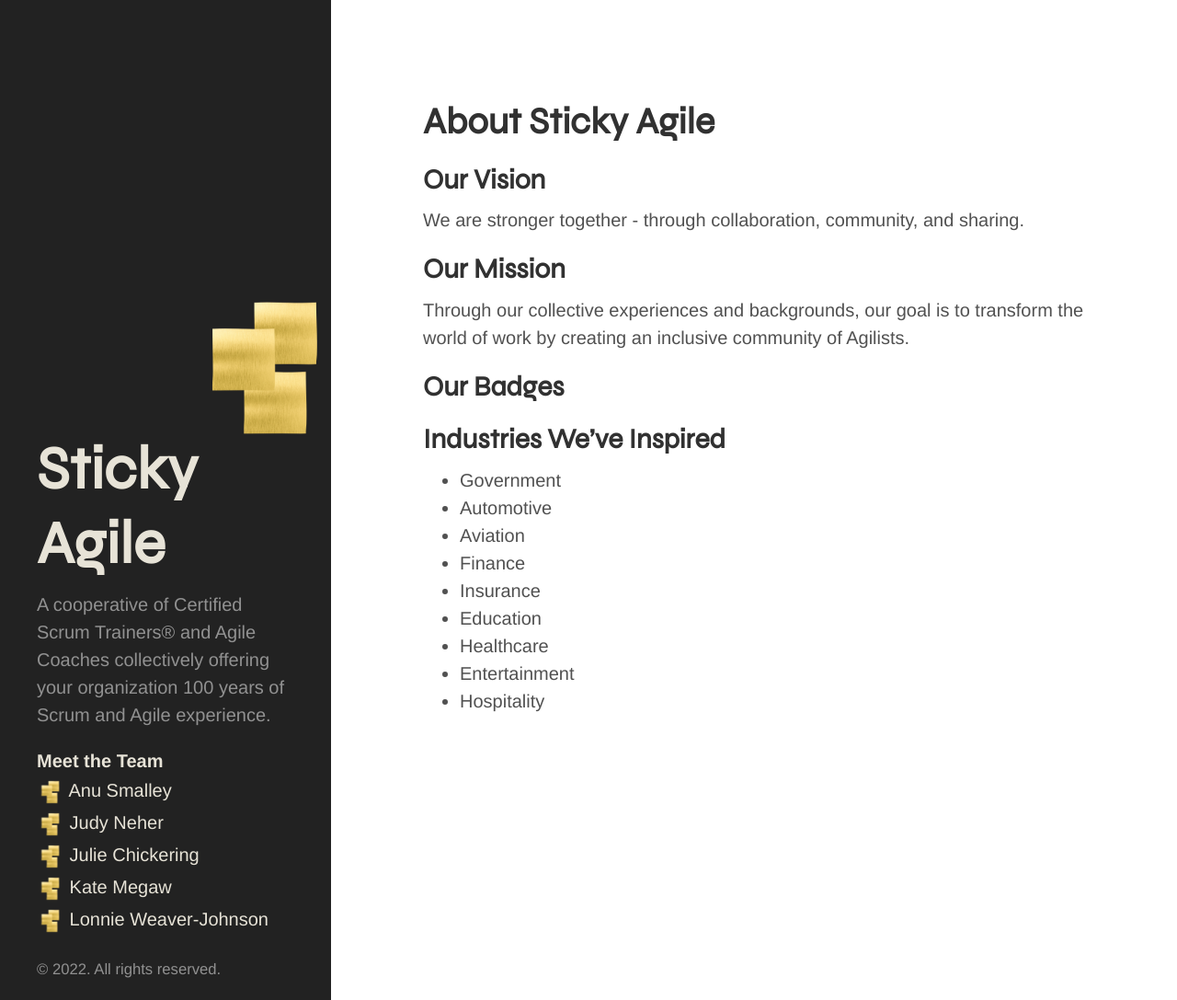
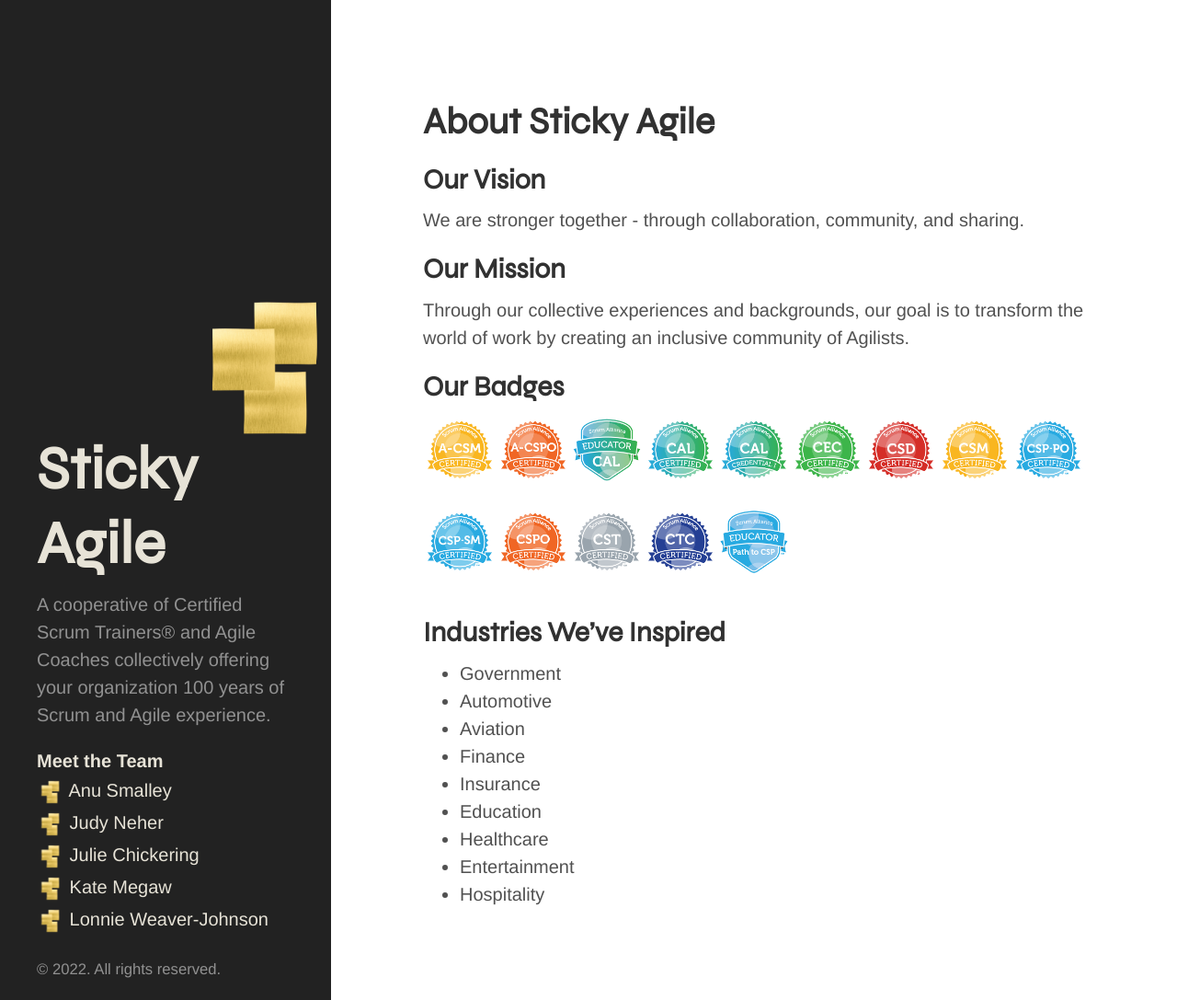
Before and after one commit to Sticky-Agile/Sticky-Agile.github.io, a Jekyll site: the page built from index.md, in a window 1280 px wide and 1087 px high. Shown: the whole window at 92% size. Built offline with Jekyll 4.4.1, drawn with Linux system fonts in a browser that asks for light colours; some web fonts are replaced.

Commit message:
Publish badges

```diff
--- a/index.md
+++ b/index.md
@@ -12,6 +12,22 @@ We are stronger together - through collaboration, community, and sharing.
 Through our collective experiences and backgrounds, our goal is to transform the world of work by creating an inclusive community of Agilists.
 
 ## Our Badges
+<div class="badges">
+    <img src="{{ site.baseurl }}/public/badges/A-CSM.png">
+    <img src="{{ site.baseurl }}/public/badges/A-CSPO.png">
+    <img src="{{ site.baseurl }}/public/badges/CAL_EDU.png">
+    <img src="{{ site.baseurl }}/public/badges/CAL.png">
+    <img src="{{ site.baseurl }}/public/badges/CAL1.png">
+    <img src="{{ site.baseurl }}/public/badges/CEC.png">
+    <img src="{{ site.baseurl }}/public/badges/CSD.png">
+    <img src="{{ site.baseurl }}/public/badges/CSM.png">
+    <img src="{{ site.baseurl }}/public/badges/CSP-PO.png">
+    <img src="{{ site.baseurl }}/public/badges/CSP-SM.png">
+    <img src="{{ site.baseurl }}/public/badges/CSPO.png">
+    <img src="{{ site.baseurl }}/public/badges/CST.png">
+    <img src="{{ site.baseurl }}/public/badges/CTC.png">
+    <img src="{{ site.baseurl }}/public/badges/PATHtoCSP.png">
+</div>
 
 ## Industries We've Inspired
 - Government
--- a/public/css/hyde.css
+++ b/public/css/hyde.css
@@ -46,6 +46,16 @@ h1, h2, h3 {
 
 .page img {
   height: 250px;
+}
+
+.badges {
+  display: flex;
+  flex-wrap: wrap;
+  flex-direction: row;
+}
+
+.badges img {
+  height: 4rem;
 }
 
 @media (min-width: 48em) {
```
Also changed, not shown: public/badges/A-CSM.png (added), public/badges/A-CSPO.png (added), public/badges/CAL.png (added), public/badges/CAL1.png (added), public/badges/CAL_EDU.png (added), public/badges/CEC.png (added), public/badges/CSD.png (added), public/badges/CSM.png (added), public/badges/CSP-PO.png (added), public/badges/CSP-SM.png (added), public/badges/CSPO.png (added), public/badges/CST.png (added), public/badges/CTC.png (added), public/badges/PATHtoCSP.png (added).
